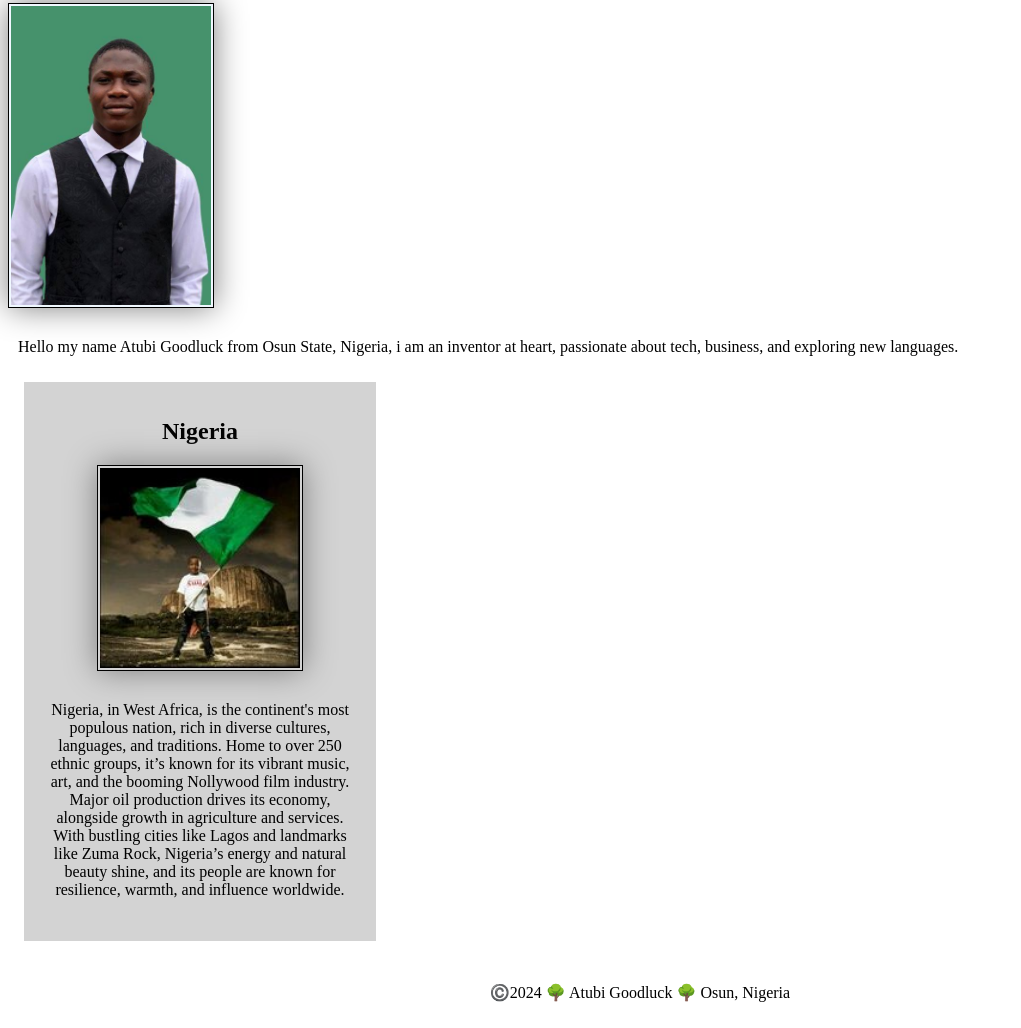
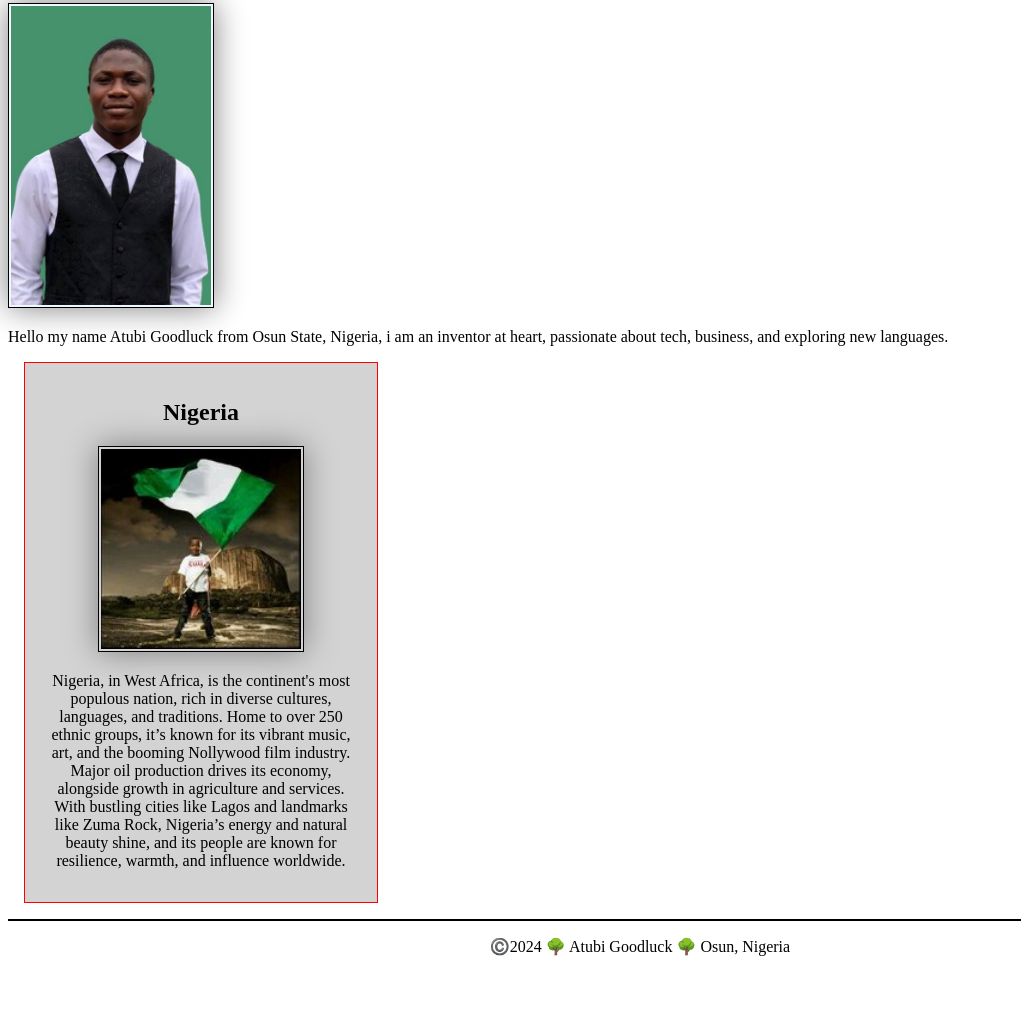
Before and after one commit to atubigoodluck/wdd130, a plain HTML site: page index.html in a window 1280 px wide. Shown: the part 279-1307 px from the top of the page, without its empty margins (0-1021 px from the left). After the commit the page ends 1251 px from the top, so only its background shows below. Drawn offline with Linux system fonts and the light colour scheme.

Commit message:
added padding and fixed errors

```diff
--- a/styles/styles.css
+++ b/styles/styles.css
@@ -31,7 +31,7 @@ nav {
   }
   aside {width: 20em;
     margin: 1em;
-    border: 1px solid rgb(red, green, blue);
+    border: 1px  solid rgb(255, 0, 0);
     padding: 1em;
     background-color: lightgrey;
     color: black;
@@ -41,11 +41,14 @@ nav {
     width: 200px;
     height: auto;
 }
-footer{margin-top: 2em;
-  border-top: 2em;
+footer{margin-top: 1em;
+  border-top: 2px solid black;
   text-align: center;
 }
 main img {width: 200px;
    height: auto;
    background-color: aliceblue;
 }
+p {
+  padding: 0;
+}
```
